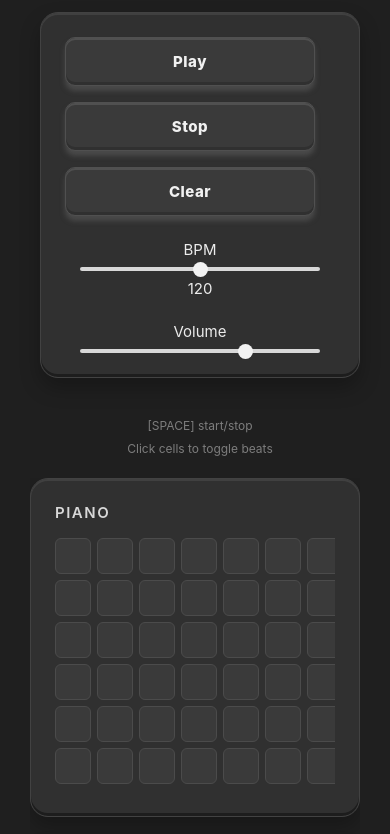
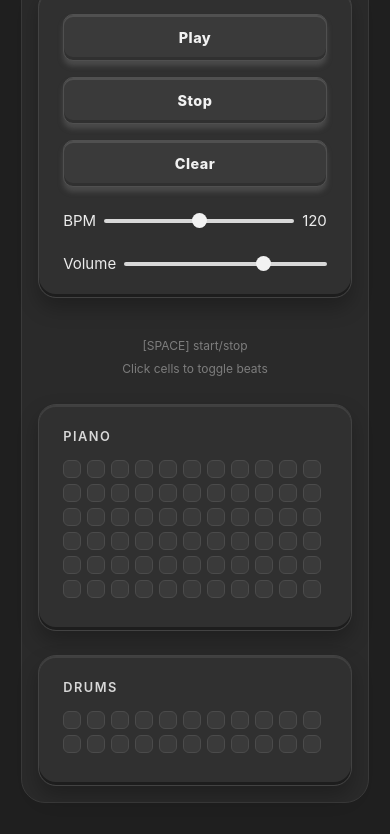
Before and after one commit to shauryaupadhyaya/beatbaker, a website: page public/index.html in a window 390 px wide. Shown: the part 107-941 px from the top of the page. Drawn offline with Linux system fonts and the light colour scheme.

Commit message:
responsive style changes

```diff
--- a/public/index.html
+++ b/public/index.html
@@ -5,6 +5,7 @@
   <link rel="stylesheet" href="../style/style.css">
 </head>
 <body>
+    <div class="container">
         <div class="layout">
             <div class="sidebar">
                 <header class="sidebar-header">
@@ -70,6 +71,7 @@
                 </div>
             </div>
         </div>
+    </div>
 
     <script src="../dist/index.js"></script>
 </body>
--- a/style/style.css
+++ b/style/style.css
@@ -11,7 +11,7 @@ body{
     display: flex;
     justify-content: center;
     align-items: center;
-    padding: 80px 24px;
+    padding: clamp(20px, 5vw, 80px) clamp(12px, 3vw, 24px);
     color: #e8e8e8;
 }
 
@@ -21,13 +21,13 @@ body{
     background: #2a2a2a;
     border: 1px solid #3a3a3a;
     border-radius: 24px;
-    padding: 36px;
+    padding: clamp(16px, 3vw, 36px);
     box-shadow: none;
 }
 
 .layout{
     display: grid;
-    grid-template-columns: 250px 1fr;
+    grid-template-columns: minmax(220px, 20vw) 1fr;
     gap: 28px;
     align-items: start;
     width: 100%;
@@ -47,10 +47,9 @@ body{
 }
 
 .title{
-    font-size: 44px;
+    font-size: clamp(2rem, 4vw, 3rem);
     font-weight: 700;
     letter-spacing: -1px;
-    margin-bottom: 8px;
     color: #f5f5f5;
 }
 
@@ -90,7 +89,7 @@ body{
 }
 
 .panel-header h2{
-    font-size: 15px;
+    font-size: clamp(0.8rem, 1vw, 1.3rem);
     letter-spacing: 1.5px;
     font-weight: 600;
     color: #d8d8d8;
@@ -106,23 +105,26 @@ body{
 
 .piano-grid{
     display: grid;
-    grid-template-columns: repeat(16, 36px);
-    grid-template-rows: repeat(6, 36px);
+    grid-template-columns: repeat(16, 1fr);
     gap: 6px;
-    width: max-content;
+    width: 100%;
 }
 
 .drum-grid{
     display: grid;
-    grid-template-columns: repeat(16, 36px);
-    grid-template-rows: repeat(2, 36px);
+    grid-template-columns: repeat(16, 1fr);
     gap: 6px;
-    width: max-content;
+    width: 100%;
+}
+
+.piano-panel, .drum-panel, .grid-wrapper{
+    width: 100%;
 }
 
 .cell{
-    width: 36px;
-    height: 36px;
+    width: 100%;
+    aspect-ratio: 1;
+    min-width: 18px;
     background: #3a3a3a;
     border: 1px solid #4b4b4b;
     border-radius: 6px;
@@ -159,13 +161,13 @@ button{
     background: #3a3a3a;
     border: 1px solid #505050;
     color: #f1f1f1;
-    padding: 14px 20px;
+    padding: clamp(14px, 1vw, 18px) clamp(18px, 1.5vw, 24px);
     cursor: pointer;
     transition: all 0.2s ease;
     letter-spacing: 0.5px;
     border-radius: 10px;
     font-weight: 800;
-    font-size: 15px;
+    font-size: clamp(0.9rem, 1vw, 1.5rem);
     box-shadow: inset 0 2px 0 #505050,
     inset 0 -3px 0 #303030,
     0 5px 5px #4a4a4a;
@@ -180,13 +182,16 @@ button:hover{
     display: flex;
     align-items: center;
     gap: 8px;
+    width: 100%;
     color: #ececec;
     font-size: 15px;
 }
 
 input[type="range"]{
     appearance: none;
-    width: 120px;
+    flex: 1;
+    min-width: 100px;
+    max-width: 280px;
     height: 4px;
     background: #d8d8d8;
     border-radius: 20px;
@@ -210,103 +215,45 @@ input[type="range"]::-webkit-slider-thumb{
     font-size: 12px;
 }
 
-@media (max-width: 1000px) {
-    .piano-grid{
-        grid-template-rows: repeat(6, 36px);
-        grid-template-columns: repeat(16, 36px);
-    }
-
-    .drum-grid{
-        grid-template-rows: repeat(2, 36px);
-        grid-template-columns: repeat(16, 36px);
-    }
-
-    .cell{
-        width: 36px;
-        height: 36px;
-    }
-
+@media (max-width: 900px) {
     .layout{
         grid-template-columns: 1fr;
-        gap: 22px;
-    }
-
-    .main-panel{
-        width: 100%;
-        overflow: hidden;
     }
 
     .sidebar{
         position: static;
-        width: 100%;
+        padding-left: 0;
     }
 
     .controls{
         width: 100%;
     }
 
-    .piano-panel,
-    .drum-panel{
+    .btn-group{
         width: 100%;
-        overflow: hidden;
     }
 
-    .layout{
-        grid-template-columns: 1fr;
-    }
-
-    .sidebar{
-        position: static;
-    }
-
-    .header{
-        text-align: center;
-    }
-
-    body{
-        padding: 50px 30px;
-    }
-
-    .container{
+    button{
         width: 100%;
-        padding: 18px;
-        border-radius: 18px;
     }
 
     .title{
-        font-size: 34px;
-        letter-spacing: 0.5px;
-    }
-
-    .controls{
-        flex-direction: column;
-        align-items: stretch;
-    }
-
-    .btn-group{
-        width: 100%;
-        justify-content: center;
-        flex-wrap: wrap;
-    }
-
-    button{
-        flex: 1;
-        max-width: 250px;
+        font-size: 32px;
     }
 
     .slider-group{
-        flex-wrap: wrap;
-        justify-content: center;
+        width: 100%;
     }
 
     input[type="range"]{
-        width: 100%;
-        max-width: 240px;
+        flex: 1;
+        width: auto;
+        max-width: none;
     }
 
     .info-bar{
         flex-direction: column;
+        text-align: center;
         gap: 8px;
-        text-align: center;
     }
 }
```
Lines whose indentation alone changed are shown as unchanged.
